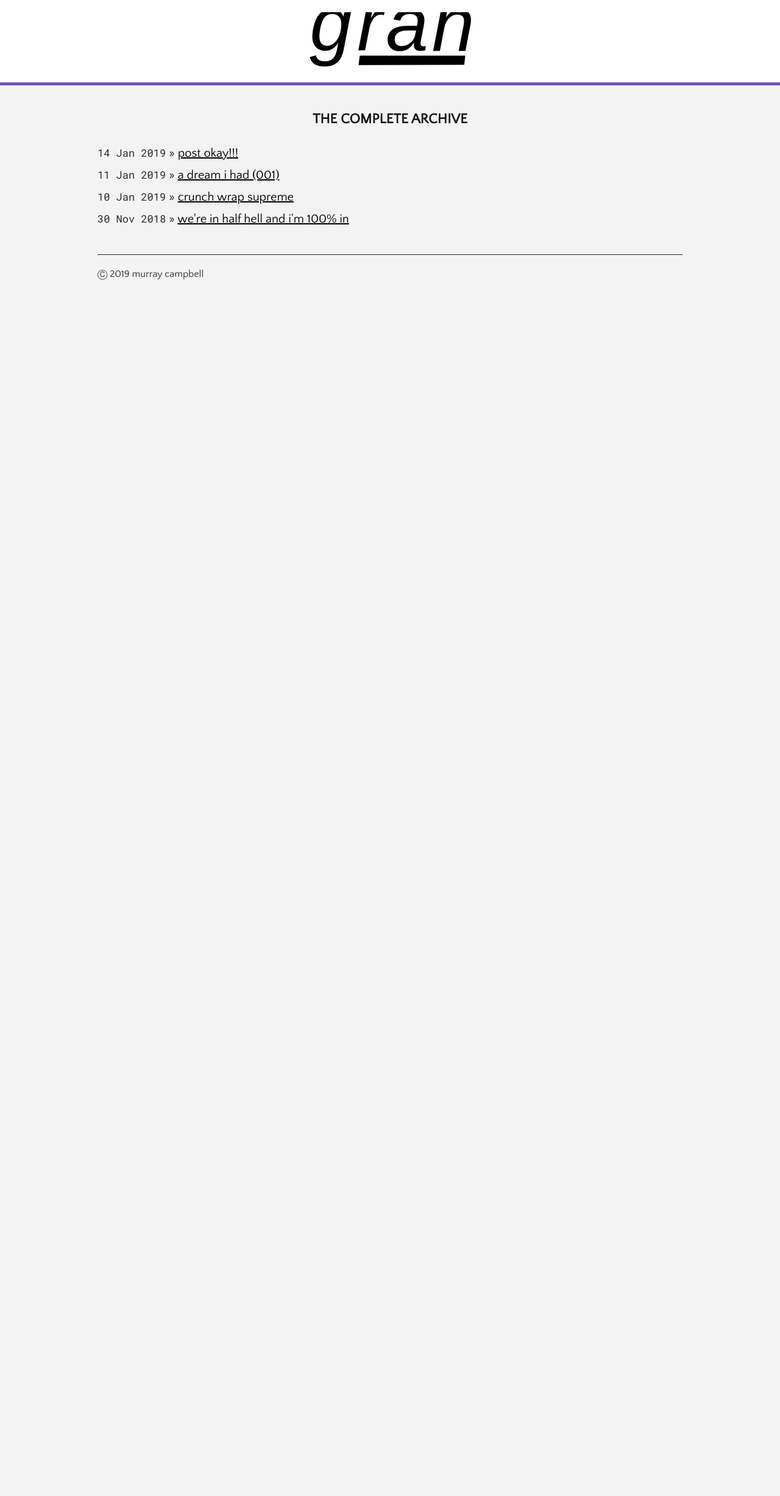
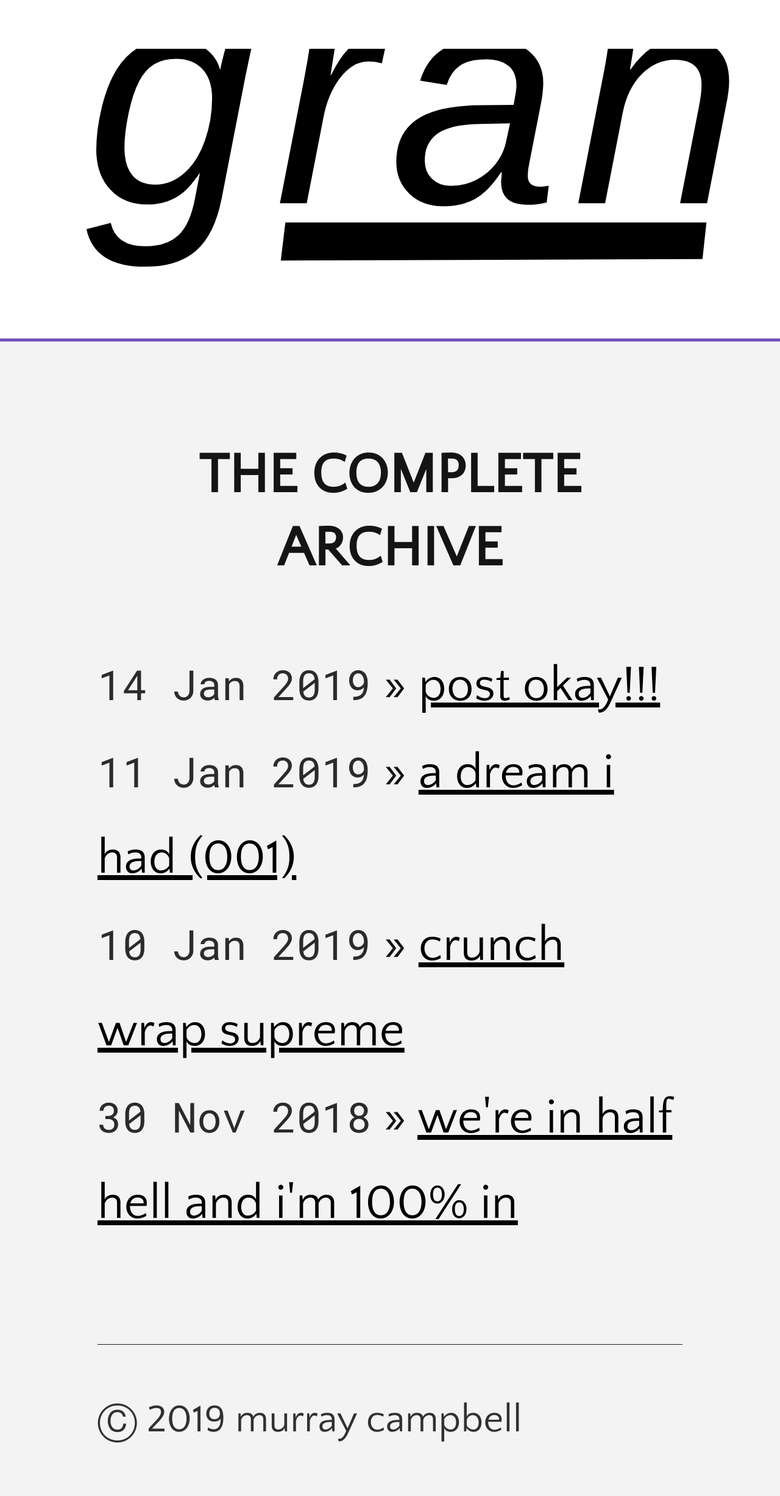
Before and after one commit to campmara/gran, a Jekyll site: the page built from index.html, in a window 1280 px wide. Shown: the whole page at 61% size. Built offline with Jekyll 4.4.1, drawn with Linux system fonts in a browser that asks for light colours; before the commit the page ends 900 px from its top, so only the background shows below that.

Commit message:
Update screen.css

```diff
--- a/assets/css/screen.css
+++ b/assets/css/screen.css
@@ -16,7 +16,7 @@
 
 body {
   background-color: rgb(243, 243, 243);
-  font: 16px 'Quattrocento Sans', sans-serif;
+  font: 5vw 'Quattrocento Sans', sans-serif;
   color: rgb(20, 20, 20);
   *font-size: small;
   text-align: center;
```
